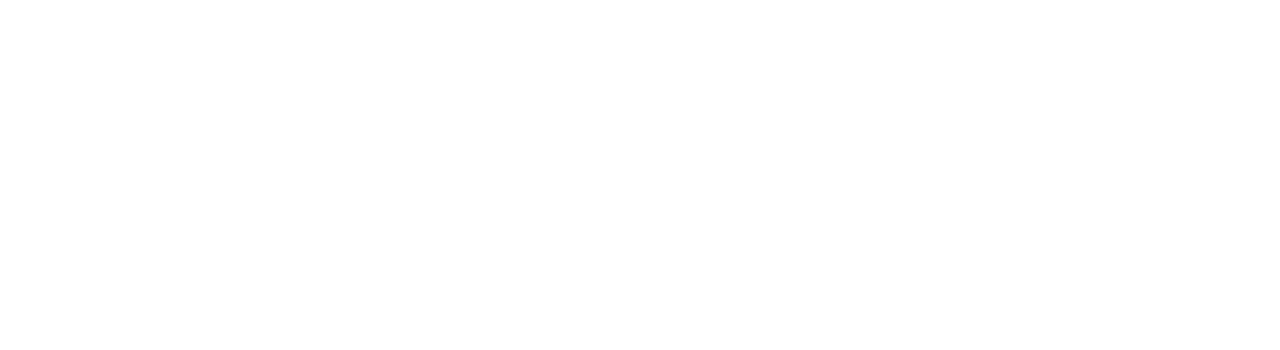
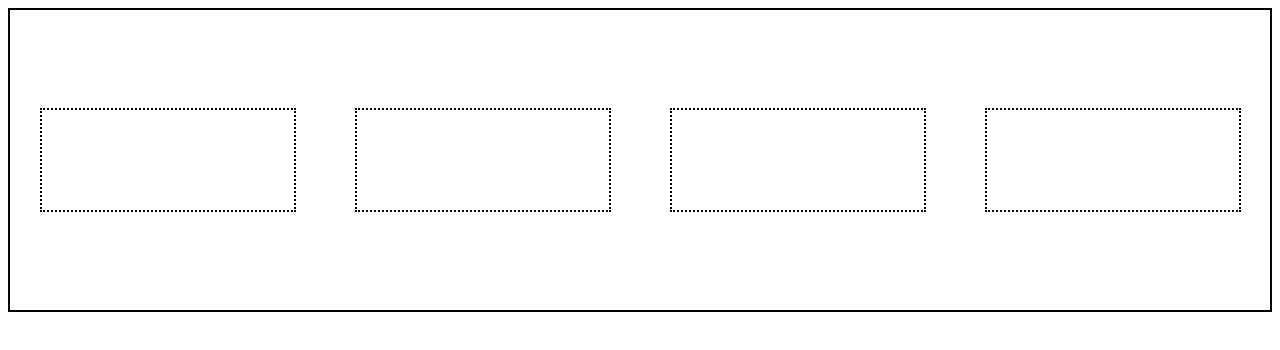
Before and after one commit to mastertech-frontend/301-quadradinhos-git, a plain HTML site: page index.html in a window 1280 px wide. Drawn offline with Linux system fonts and the light colour scheme.

Commit message:
Criar os quadrados no HTML

```diff
--- a/estilo.css
+++ b/estilo.css
@@ -0,0 +1,13 @@
+#externa {
+  height: 300px;
+  display: flex;
+  border: 2px solid black;
+  justify-content: space-around;
+  align-items: center;
+}
+
+.interna {
+  width: 20%;
+  height: 100px;
+  border: 2px dotted black;
+}
--- a/index.html
+++ b/index.html
@@ -8,6 +8,11 @@
     <link rel="stylesheet" href="estilo.css">
   </head>
   <body>
-
+    <div id="externa">
+      <div class="interna"></div>
+      <div class="interna"></div>
+      <div class="interna"></div>
+      <div class="interna"></div>
+    </div>
   </body>
 </html>
```
